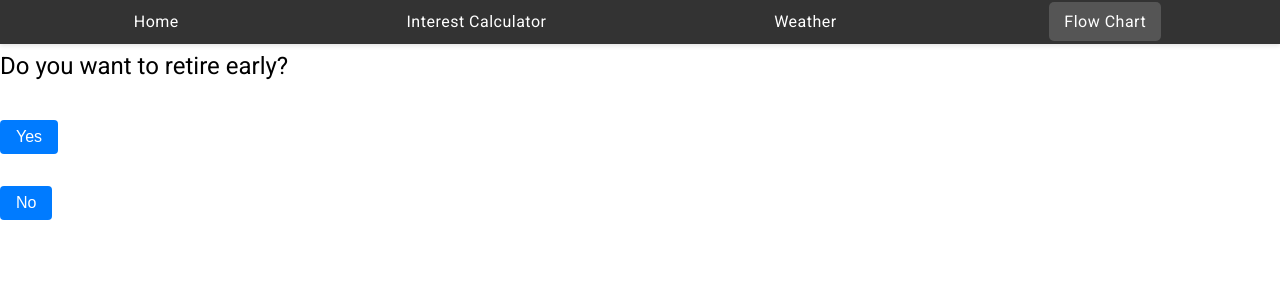
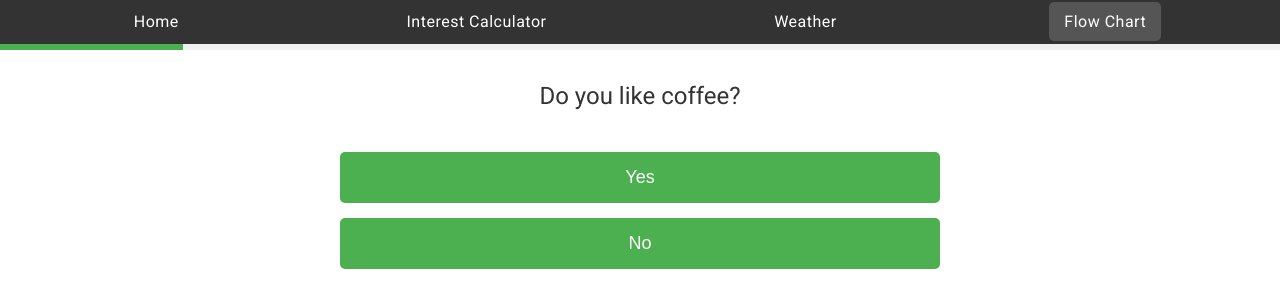
Before and after one commit to KThaulow/FireQuest, an Angular app in the folder FireQuestClient/: page /flow in a window 1280 px wide. Shown: the top 308 px of the page. Built offline with nearby package versions, Linux system fonts and the light colour scheme.

Commit message:
Flow chart example

```diff
--- a/FireQuestClient/src/app/components/flowchart/flowchart.component.css
+++ b/FireQuestClient/src/app/components/flowchart/flowchart.component.css
@@ -1,28 +1,136 @@
-h3 {
-    font-size: 1.5em;
-    margin-bottom: 1em;
+.flowchart-wrapper {
+    display: flex;
+    flex-direction: column;
+    height: 100vh;
+    font-family: Arial, sans-serif;
   }
 
-  button {
-    margin: 0.5em 0;
-    padding: 0.5em 1em;
-    font-size: 1em;
-    background-color: #007bff;
+  .progress-bar {
+    height: 6px;
+    background-color: #f0f0f0;
+    position: relative;
+    z-index: 10;
+  }
+
+  .progress {
+    height: 100%;
+    background-color: #4CAF50;
+    transition: width 0.3s ease;
+  }
+
+  .flow-container {
+    flex-grow: 1;
+    position: relative;
+    overflow: hidden;
+  }
+
+  .flow-content {
+    display: flex;
+    flex-direction: row;
+    height: 100%;
+    position: relative;
+  }
+
+  .flow-node {
+    min-width: 100%;
+    display: flex;
+    flex-direction: column;
+    justify-content: center;
+    align-items: center;
+    padding: 20px;
+    box-sizing: border-box;
+    position: absolute;
+    left: 0;
+    top: 0;
+    transition: transform 0.5s ease;
+  }
+
+  .node-content {
+    max-width: 600px;
+    width: 100%;
+    text-align: center;
+  }
+
+  .question, .result {
+    font-size: 24px;
+    color: #333;
+    margin-bottom: 30px;
+  }
+
+  .options {
+    display: flex;
+    flex-direction: column;
+    gap: 15px;
+  }
+
+  .option-button, .reset-button {
+    background-color: #4CAF50;
     color: white;
     border: none;
-    border-radius: 4px;
+    padding: 15px 30px;
+    font-size: 18px;
     cursor: pointer;
+    border-radius: 5px;
+    transition: background-color 0.3s ease;
   }
 
-  button:hover {
-    background-color: #0056b3;
+  .option-button:hover, .reset-button:hover {
+    background-color: #45a049;
   }
 
-  ul {
-    list-style-type: none;
-    padding: 0;
+  .navigation-buttons {
+    position: absolute;
+    bottom: 20px;
+    left: 20px;
   }
 
-  li {
-    margin-bottom: 1em;
+  .back-button {
+    background-color: #f0f0f0;
+    color: #333;
+    border: none;
+    padding: 10px 20px;
+    font-size: 16px;
+    cursor: pointer;
+    border-radius: 5px;
+    transition: background-color 0.3s ease;
   }
+
+  .back-button:hover {
+    background-color: #e0e0e0;
+  }
+
+  .slide-in.left {
+    animation: slideInLeft 0.5s forwards;
+  }
+
+  .slide-out.left {
+    animation: slideOutLeft 0.5s forwards;
+  }
+
+  .slide-in.right {
+    animation: slideInRight 0.5s forwards;
+  }
+
+  .slide-out.right {
+    animation: slideOutRight 0.5s forwards;
+  }
+
+  @keyframes slideInLeft {
+    from { transform: translateX(100%); }
+    to { transform: translateX(0); }
+  }
+
+  @keyframes slideOutLeft {
+    from { transform: translateX(0); }
+    to { transform: translateX(-100%); }
+  }
+
+  @keyframes slideInRight {
+    from { transform: translateX(-100%); }
+    to { transform: translateX(0); }
+  }
+
+  @keyframes slideOutRight {
+    from { transform: translateX(0); }
+    to { transform: translateX(100%); }
+  }
--- a/FireQuestClient/src/app/components/flowchart/flowchart.component.html
+++ b/FireQuestClient/src/app/components/flowchart/flowchart.component.html
@@ -1,15 +1,47 @@
-<div *ngIf="currentNode.type === 'question'">
-    <h3>{{ currentNode.content }}</h3>
-    <ul>
-      <li *ngFor="let transition of currentNode.next">
-        <button (click)="onSelectAnswer(transition.answer)">
-          {{ transition.answer }}
-        </button>
-      </li>
-    </ul>
+<div class="flowchart-wrapper">
+    <div class="progress-bar">
+      <div class="progress" [ngStyle]="{ width: progressPercentage + '%' }"></div>
+    </div>
+
+    <div class="flow-container">
+      <div class="flow-content">
+        <div class="flow-node"
+             [ngClass]="{
+               'slide-out': isTransitioning,
+               'left': transitionDirection === 'left',
+               'right': transitionDirection === 'right'
+             }">
+          <ng-container *ngTemplateOutlet="nodeContent; context: { node: currentNode }"></ng-container>
+        </div>
+        <div *ngIf="nextNode" class="flow-node"
+             [ngClass]="{
+               'slide-in': isTransitioning,
+               'left': transitionDirection === 'left',
+               'right': transitionDirection === 'right'
+             }">
+          <ng-container *ngTemplateOutlet="nodeContent; context: { node: nextNode }"></ng-container>
+        </div>
+      </div>
+    </div>
+
+    <div class="navigation-buttons">
+      <button *ngIf="canGoBack" (click)="goBack()" class="back-button">Go Back</button>
+    </div>
   </div>
 
-  <div *ngIf="currentNode.type === 'result'">
-    <h3>{{ currentNode.content }}</h3>
-    <button (click)="resetFlow()">Restart</button>
-  </div>
+  <ng-template #nodeContent let-node="node">
+    <div class="node-content">
+      <ng-container *ngIf="node.type === 'question'">
+        <h2 class="question">{{ node.content }}</h2>
+        <div class="options">
+          <button *ngFor="let option of node.next" (click)="selectAnswer(option.answer)" class="option-button">
+            {{ option.answer }}
+          </button>
+        </div>
+      </ng-container>
+      <ng-container *ngIf="node.type === 'result'">
+        <h2 class="result">{{ node.content }}</h2>
+        <button (click)="resetFlow()" class="reset-button">Restart</button>
+      </ng-container>
+    </div>
+  </ng-template>
--- a/FireQuestClient/src/app/components/flowchart/flowchart.component.ts
+++ b/FireQuestClient/src/app/components/flowchart/flowchart.component.ts
@@ -1,29 +1,77 @@
-import { Component } from '@angular/core';
+import { Component, OnInit } from '@angular/core';
+import { FlowService } from '../../services/flow.service';
+import { FlowNode } from '../../models/nodes/flow-node.model';
 import { CommonModule } from '@angular/common';
-import { FlowService } from '../../services/flow.service';
-import { FlowNode } from '../../models/flow-node.model';
 
 @Component({
   selector: 'app-flowchart',
   templateUrl: './flowchart.component.html',
   styleUrls: ['./flowchart.component.css'],
   standalone: true,
-  imports: [CommonModule],
+  imports: [CommonModule]
 })
-export class FlowchartComponent {
-  currentNode: FlowNode;
+export class FlowchartComponent implements OnInit {
+  currentNode!: FlowNode;
+  nextNode: FlowNode | null = null;
+  nodeHistory: FlowNode[] = [];
+  transitionDirection: 'left' | 'right' = 'left';
+  isTransitioning = false;
+  progressPercentage = 0;
 
-  constructor(private flowService: FlowService) {
+  constructor(private flowService: FlowService) {}
+
+  ngOnInit(): void {
     this.currentNode = this.flowService.getCurrentNode();
+    this.nodeHistory.push(this.currentNode);
+    this.updateProgress();
   }
 
-  onSelectAnswer(answer: string) {
+  selectAnswer(answer: string): void {
     this.flowService.selectAnswer(answer);
-    this.currentNode = this.flowService.getCurrentNode();
+    this.nextNode = this.flowService.getCurrentNode();
+    this.transitionDirection = 'left';
+    this.isTransitioning = true;
+
+    setTimeout(() => {
+      this.currentNode = this.nextNode!;
+      this.nodeHistory.push(this.currentNode);
+      this.nextNode = null;
+      this.isTransitioning = false;
+      this.updateProgress();
+    }, 500); // Match this to your CSS animation duration
   }
 
-  resetFlow() {
+  goBack(): void {
+    if (this.canGoBack) {
+      this.transitionDirection = 'right';
+      this.nextNode = this.nodeHistory[this.nodeHistory.length - 2];
+      this.isTransitioning = true;
+
+      setTimeout(() => {
+        this.nodeHistory.pop();
+        this.currentNode = this.nextNode!;
+        this.nextNode = null;
+        this.isTransitioning = false;
+        this.updateProgress();
+      }, 500); // Match this to your CSS animation duration
+    }
+  }
+
+  resetFlow(): void {
     this.flowService.resetFlow();
     this.currentNode = this.flowService.getCurrentNode();
+    this.nodeHistory = [this.currentNode];
+    this.nextNode = null;
+    this.isTransitioning = false;
+    this.updateProgress();
+  }
+
+  get canGoBack(): boolean {
+    return this.nodeHistory.length > 1;
+  }
+
+  private updateProgress(): void {
+    const totalNodes = this.flowService.getTotalNodes();
+    this.progressPercentage = (this.nodeHistory.length / totalNodes) * 100;
   }
 }
--- /dev/null
+++ b/FireQuestClient/src/app/models/nodes/cofee-questions.ts
@@ -0,0 +1,22 @@
+import { FlowNode } from "./flow-node.model";
+
+export const coffeeQuestions: FlowNode[] = [
+  {
+    id: 'q1',
+    type: 'question',
+    content: 'Do you like coffee?',
+    next: [
+      { answer: 'Yes', nextNodeId: 'q2' },
+      { answer: 'No', nextNodeId: 'tea1' },
+    ],
+  },
+  {
+    id: 'q2',
+    type: 'question',
+    content: 'Do you like it with milk?',
+    next: [
+      { answer: 'Yes', nextNodeId: 'result1' },
+      { answer: 'No', nextNodeId: 'result2' },
+    ],
+  },
+];
--- /dev/null
+++ b/FireQuestClient/src/app/models/nodes/flowConfig.ts
@@ -0,0 +1,13 @@
+import { coffeeQuestions } from "./cofee-questions";
+import { FlowChart } from "./flow-node.model";
+import { resultNodes } from "./results";
+import { teaQuestions } from "./tea-questions";
+
+export const flowConfig: FlowChart = {
+  startNodeId: 'q1',
+  nodes: [
+    ...coffeeQuestions,
+    ...teaQuestions,
+    ...resultNodes,
+  ],
+};
--- /dev/null
+++ b/FireQuestClient/src/app/models/nodes/results.ts
@@ -0,0 +1,24 @@
+import { FlowNode } from './flow-node.model';
+
+export const resultNodes: FlowNode[] = [
+  {
+    id: 'result1',
+    type: 'result',
+    content: 'You like coffee with milk!',
+  },
+  {
+    id: 'result2',
+    type: 'result',
+    content: 'You like black coffee!',
+  },
+  {
+    id: 'result3',
+    type: 'result',
+    content: 'You prefer tea!',
+  },
+  {
+    id: 'result4',
+    type: 'result',
+    content: 'You might prefer another beverage!',
+  },
+];
--- /dev/null
+++ b/FireQuestClient/src/app/models/nodes/tea-questions.ts
@@ -0,0 +1,13 @@
+import { FlowNode } from "./flow-node.model";
+
+export const teaQuestions: FlowNode[] = [
+  {
+    id: 'tea1',
+    type: 'question',
+    content: 'Do you prefer tea instead?',
+    next: [
+      { answer: 'Yes', nextNodeId: 'result3' },
+      { answer: 'No', nextNodeId: 'result4' },
+    ],
+  },
+];
--- a/FireQuestClient/src/app/services/flow.service.ts
+++ b/FireQuestClient/src/app/services/flow.service.ts
@@ -1,5 +1,6 @@
 import { Injectable } from '@angular/core';
-import { FlowChart, FlowNode } from '../models/flow-node.model';
+import { FlowChart, FlowNode } from '../models/nodes/flow-node.model';
+import { flowConfig } from '../models/nodes/flowConfig';
 
 @Injectable({
   providedIn: 'root'
@@ -9,8 +10,7 @@ export class FlowService {
   private currentNode: FlowNode;
 
   constructor() {
-    // Example static flowchart data
-    this.flowchart = flowchartData;
+    this.flowchart = flowConfig;
     this.currentNode = this.getNodeById(this.flowchart.startNodeId);
   }
 
@@ -18,67 +18,30 @@ export class FlowService {
     return this.currentNode;
   }
 
-  selectAnswer(answer: string) {
-    const transition = this.currentNode.next?.find(t => t.answer === answer);
-    if (transition && transition.nextNodeId) {
-      this.currentNode = this.getNodeById(transition.nextNodeId);
+  selectAnswer(answer: string): void {
+    const nextTransition = this.currentNode.next?.find(t => t.answer === answer);
+    if (nextTransition && nextTransition.nextNodeId) {
+      this.currentNode = this.getNodeById(nextTransition.nextNodeId);
     }
   }
 
-  getNodeById(nodeId: string): FlowNode {
-    return this.flowchart.nodes.find(node => node.id === nodeId)!;
+  getAllNodes(): FlowNode[] {
+    return this.flowchart.nodes;
   }
 
-  resetFlow() {
+  resetFlow(): void {
     this.currentNode = this.getNodeById(this.flowchart.startNodeId);
   }
+
+  getNodeById(nodeId: string): FlowNode {
+    const node = this.flowchart.nodes.find(node => node.id === nodeId);
+    if (!node) {
+      throw new Error(`Node with id ${nodeId} not found`);
+    }
+    return node;
+  }
+
+  getTotalNodes(): number {
+    return this.flowchart.nodes.length;
+  }
 }
-
-// Example flowchart data (replace this with actual data or fetch from an API)
-const flowchartData: FlowChart = {
-  startNodeId: 'start',
-  nodes: [
-    {
-      id: 'start',
-      type: 'question',
-      content: 'Do you want to retire early?',
-      next: [
-        { answer: 'Yes', nextNodeId: 'savings' },
-        { answer: 'No', nextNodeId: 'end' }
-      ]
-    },
-    {
-      id: 'savings',
-      type: 'question',
-      content: 'Do you have a savings plan?',
-      next: [
-        { answer: 'Yes', nextNodeId: 'invest' },
-        { answer: 'No', nextNodeId: 'startSaving' }
-      ]
-    },
-    {
-      id: 'invest',
-      type: 'question',
-      content: 'Do you invest regularly?',
-      next: [
-        { answer: 'Yes', nextNodeId: 'end' },
-        { answer: 'No', nextNodeId: 'startInvest' }
-      ]
-    },
-    {
-      id: 'startSaving',
-      type: 'result',
-      content: 'Start saving now'
-    },
-    {
-      id: 'startInvest',
-      type: 'result',
-      content: 'Start invest now'
-    },
-    {
-      id: 'end',
-      type: 'result',
-      content: 'You have everything under control'
-    }
-  ]
-};
```
Also changed, not shown: FireQuestClient/src/app/models/flow-node.model.ts (deleted, +0 -22 lines), FireQuestClient/src/app/models/nodes/flow-node.model.ts (added, +17 -0 lines).
